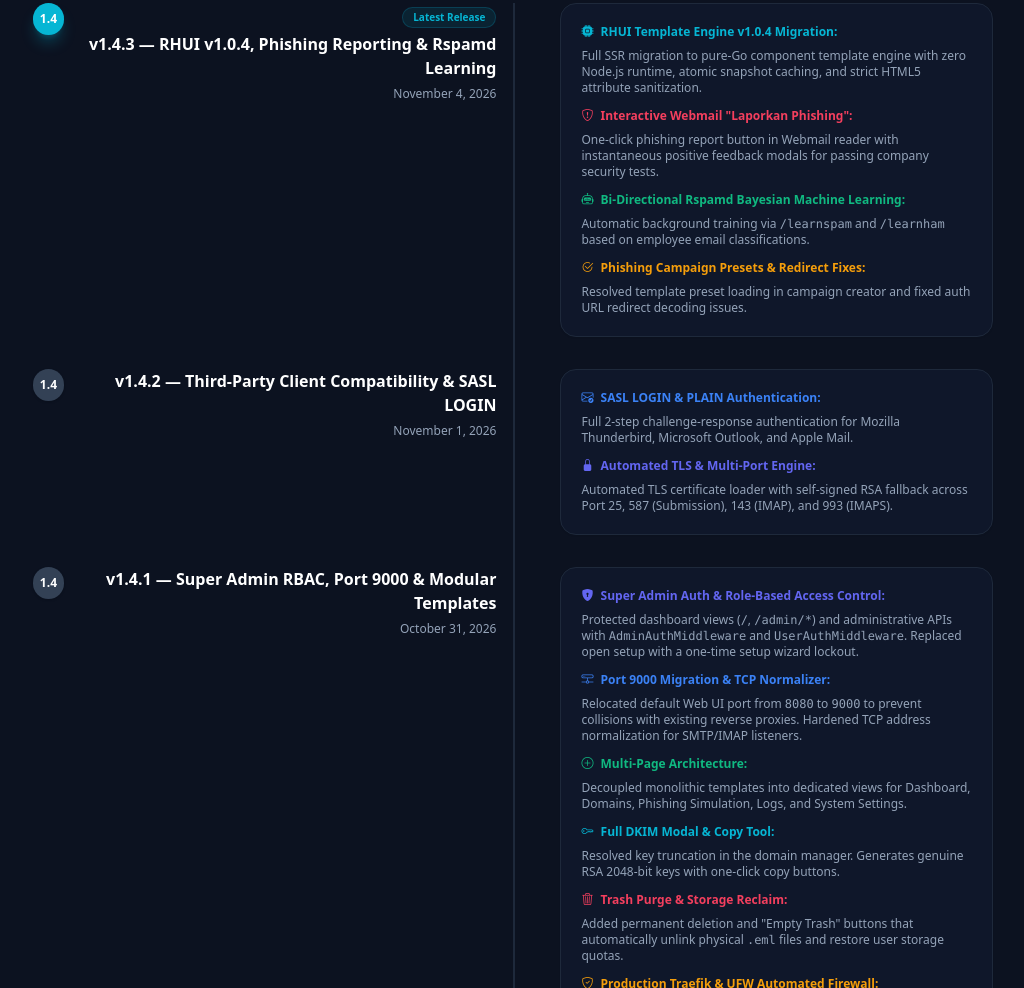
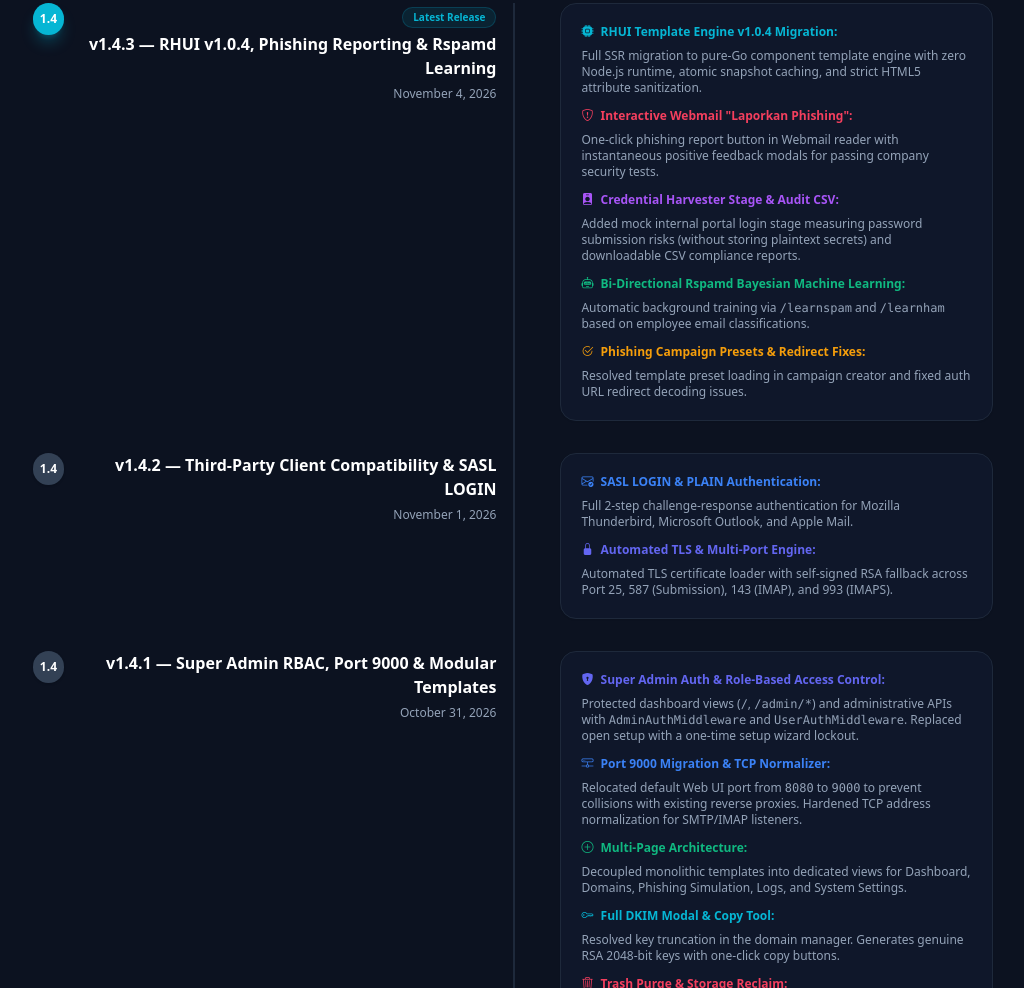
Before and after one commit to ridwaanzan/rahamail, a plain HTML site: page index.html in a window 1280 px wide. Shown: the part 2781-3769 px from the top of the page, without its empty margins (127-1151 px from the left). Drawn offline with nearby package versions, Linux system fonts and the light colour scheme.

Commit message:
docs(gh-pages): add credential harvester & audit csv to v1.4.3 release notes

```diff
--- a/index.html
+++ b/index.html
@@ -370,6 +370,9 @@
                             <p class="font-bold text-rose-500 pt-1"><i class="bi bi-shield-exclamation mr-1"></i> Interactive Webmail "Laporkan Phishing":</p>
                             <p class="text-light-muted dark:text-dark-muted">One-click phishing report button in Webmail reader with instantaneous positive feedback modals for passing company security tests.</p>
 
+                            <p class="font-bold text-purple-500 pt-1"><i class="bi bi-person-badge-fill mr-1"></i> Credential Harvester Stage & Audit CSV:</p>
+                            <p class="text-light-muted dark:text-dark-muted">Added mock internal portal login stage measuring password submission risks (without storing plaintext secrets) and downloadable CSV compliance reports.</p>
+
                             <p class="font-bold text-emerald-500 pt-1"><i class="bi bi-robot mr-1"></i> Bi-Directional Rspamd Bayesian Machine Learning:</p>
                             <p class="text-light-muted dark:text-dark-muted">Automatic background training via <code>/learnspam</code> and <code>/learnham</code> based on employee email classifications.</p>
 
```
